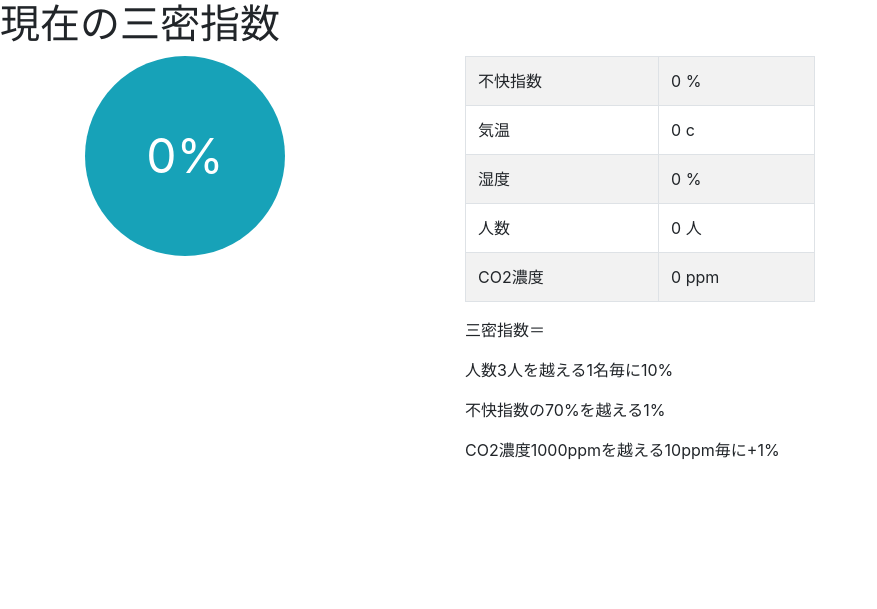
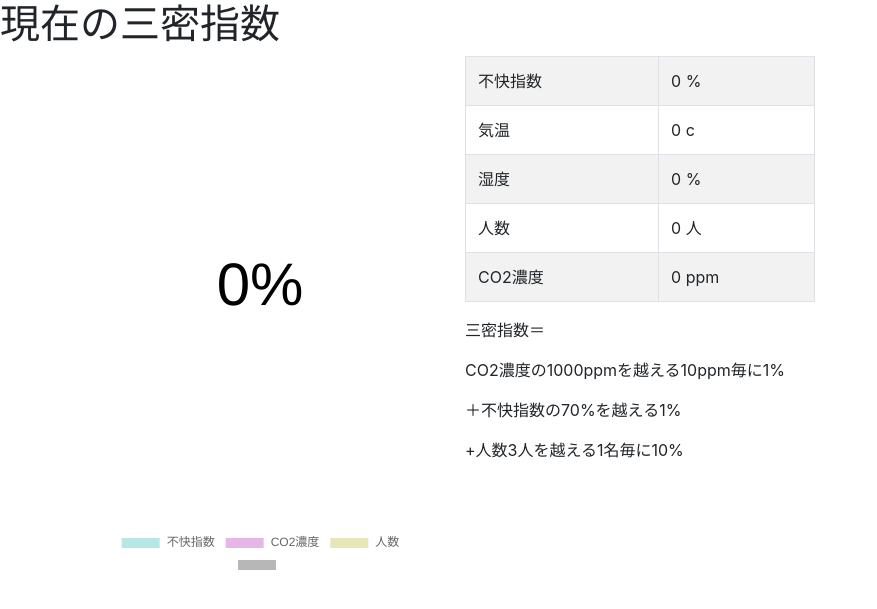
Before and after one commit to tt-hasegawa/mmsensor_web, a Flask app: page / in a window 1280 px wide. Shown: the part 56-665 px from the top of the page, without its empty margins (0-877 px from the left). Run offline with Flask 2, Linux system fonts and the light colour scheme; data that the repository does not hold is empty; some libraries are stand-ins or nearby versions.

Commit message:
mod pie chart

```diff
--- a/server.py
+++ b/server.py
@@ -40,8 +40,8 @@ db.create_tables([VentilationInfo])
 
 # パスワード認証用ユーザ設定
 users = {
-    "user": "password",
-}
+        "user": "password",
+        }
 
 # パスワード認証がかかっているページでの認証処理
 @auth.get_password
@@ -63,45 +63,45 @@ def get_Ventilations(numOfRecord):
     # グラフ描画用データセットを準備する。
     # 色や説明はここで変更する。
     dataset1 = {
-        'label':'気温(c)',
-        'backgroundColor':'rgba(75,192,192,0.4)',
-        'borderColor':'rgba(75,192,192,1)',
-        'yAxisID':'y-axis-1',
-        'fill':'false',
-        'data':[]
-    }
+            'label':'気温(c)',
+            'backgroundColor':'rgba(75,192,192,0.4)',
+            'borderColor':'rgba(75,192,192,1)',
+            'yAxisID':'y-axis-1',
+            'fill':'false',
+            'data':[]
+            }
     dataset2 = {
-        'label':'湿度(%)',
-        'backgroundColor':'rgba(192,75,192,0.4)',
-        'borderColor':'rgba(192,75,192,1)',
-        'yAxisID':'y-axis-1',
-        'fill':'false',
-        'data':[]
-    }
+            'label':'湿度(%)',
+            'backgroundColor':'rgba(192,75,192,0.4)',
+            'borderColor':'rgba(192,75,192,1)',
+            'yAxisID':'y-axis-1',
+            'fill':'false',
+            'data':[]
+            }
     dataset3 = {
-        'label':'人数(*10人)',
-        'backgroundColor':'rgba(192,192,75,0.4)',
-        'borderColor':'rgba(192,192,75,1)',
-        'yAxisID':'y-axis-1',
-        'fill':'false',
-        'data':[]
-    }
+            'label':'人数(*10人)',
+            'backgroundColor':'rgba(192,192,75,0.4)',
+            'borderColor':'rgba(192,192,75,1)',
+            'yAxisID':'y-axis-1',
+            'fill':'false',
+            'data':[]
+            }
     dataset4 = {
-        'label':'CO2(ppm)',
-        'backgroundColor':'rgba(192,75,75,0.4)',
-        'borderColor':'rgba(192,75,75,1)',
-        'yAxisID':'y-axis-2',
-        'fill':'false',
-        'data':[]
-    }
+            'label':'CO2(ppm)',
+            'backgroundColor':'rgba(192,75,75,0.4)',
+            'borderColor':'rgba(192,75,75,1)',
+            'yAxisID':'y-axis-2',
+            'fill':'false',
+            'data':[]
+            }
     dataset5 = {
-        'label':'不快指数',
-        'backgroundColor':'rgba(75,75,192,0.4)',
-        'borderColor':'rgba(75,75,192,1)',
-        'yAxisID':'y-axis-1',
-        'fill':'false',
-        'data':[]
-    }
+            'label':'不快指数',
+            'backgroundColor':'rgba(75,75,192,0.4)',
+            'borderColor':'rgba(75,75,192,1)',
+            'yAxisID':'y-axis-1',
+            'fill':'false',
+            'data':[]
+            }
     labels = []
     # データを読み込んで、グラフ用に編集しながら追加していく。
     for v in ventilist:
@@ -120,6 +120,59 @@ def get_Ventilations(numOfRecord):
     result = {
             "labels":labels,
             "datasets":[dataset1,dataset2,dataset3,dataset4,dataset5]}
+    return make_response(jsonify(result))
+
+# 三密指数の要素を取得するチャート用API
+@app.route('/get3Cfactor', methods=['GET'])
+def get_3Cfactor():
+    idx_p=0 # 人数要因
+    idx_f=0 # 不快指数要因
+    idx_c=0 # CO2濃度要因
+    idx_r=0 # 残り
+
+    try:
+        # 換気情報で、各値が0以外の最新データ1件目を取得する.
+        ventilist = VentilationInfo.select().where(
+                (VentilationInfo.humidity > 0) &
+                (VentilationInfo.temperature > 0) &
+                (VentilationInfo.co2 > 0) &
+                (VentilationInfo.population > 0)
+                ).order_by(VentilationInfo.recdate.desc()).limit(1)
+    except VentilationInfo.DoesNotExist:
+        abort(404)
+    # データがあれば、三密指数を計算する.
+    if len(ventilist) > 0:
+        v = ventilist[0]
+        h=v.humidity
+        t=v.temperature
+        p=v.population
+        c=v.co2
+        # 不快指数の計算
+        f = int(0.81*t + 0.01 * h * (0.99*t - 14.3) + 46.3)
+        # 人口密度が3人を越える1人毎に10%増加
+        if p is not None and p > 3:
+            idx_p=(p-3)*10
+        # 不快指数が70を越える1%毎に1%増加
+        if f > 70:
+            idx_f=(f-70)
+        # CO2濃度が1000を越える10ppm毎に1%増加
+        if c > 1000:
+            idx_c=(c-1000)/10
+        idx_r = 100 - (idx_p+idx_c+idx_f)
+
+
+    # JSON形式で戻り値を返すために整形
+    result = {'labels':['不快指数','CO2濃度','人数',''],
+            'datasets':[
+                {'backgroundColor':
+                    [ 'rgba(75,192,192,0.4)',
+                        'rgba(192,75,192,0.4)',
+                        'rgba(192,192,75,0.4)',
+                        'rgba(75,75,75,0.4)'
+                        ],
+                    'data':[idx_f,idx_c,idx_p,idx_r]
+                    }
+                ]}
     return make_response(jsonify(result))
 
 # データ登録API
--- a/templates/index.html
+++ b/templates/index.html
@@ -7,8 +7,76 @@
 	<div class="container">
 		<div class="row">
 			<div class="col-md-4">
-				<p class="bg-info text-white rounded-circle d-flex align-items-center justify-content-center"
-       style="width:200px;height:200px;font-size:48px;"> {{idx}}% </p>
+				<canvas id="myPieChart" width=200px height=300px></canvas>
+				<script>
+Chart.plugins.register({
+	afterDatasetsDraw: function(chartInstance, easing) {
+		if (chartInstance.config.type == "doughnut") {
+			var ctx = chartInstance.chart.ctx;
+			chartInstance.data.datasets.forEach(function (dataset, i) {
+				var meta = chartInstance.getDatasetMeta(i);
+				if (!meta.hidden) {
+					meta.data.forEach(function(element, index) {
+						ctx.fillStyle = 'white';
+
+						var fontSize = 16;
+						var fontStyle = 'normal';
+						var fontFamily = 'Helvetica Neue';
+						ctx.font = Chart.helpers.fontString(fontSize, fontStyle, fontFamily);
+
+
+						var dataString = chartInstance.data.labels[index];
+						var dataString2 = dataset.data[index];
+
+						ctx.textAlign = 'center';
+						ctx.textBaseline = 'middle';
+
+						var padding = 5;
+						var position = element.tooltipPosition();
+
+						ctx.fillText(dataString, position.x, position.y - (fontSize / 2) - padding);
+						ctx.fillText(dataString2, position.x, position.y - (fontSize / 2) - padding + fontSize);
+					});
+				}
+			});
+
+			ctx.fillStyle = 'black';
+			var fontSize = 60;
+			var fontStyle = 'normal';
+			var fontFamily = "Helvetica Neue";
+			ctx.font = Chart.helpers.fontString(fontSize, fontStyle, fontFamily);
+
+			ctx.textAlign = 'center';
+			ctx.textBaseline = 'middle';
+			var text = '{{idx}}%';
+			var textX = chartInstance.width/2;
+			var textY = chartInstance.height/2 - (fontSize/2);
+
+			ctx.fillText(text, textX, textY);
+		}
+	}
+});
+
+$(function () {
+	graph();
+	function graph() {
+		$.get("/get3Cfactor", function (data) {
+			var ctx = document.getElementById("myPieChart");
+			var myPieChart = new Chart(ctx, {
+				type: 'doughnut',
+				data: data,
+				options:{
+					legend:{
+						display: true,
+						position: 'bottom'
+					}
+				}
+			});
+		});
+	}
+});
+
+				</script>
 			</div>
 			<div class="col-md-4">
 				<div class="table-responsive">
@@ -20,9 +88,9 @@
 						<tr><td class="info">CO2濃度</td><td>{{co2}} ppm</td></tr>
 					</table>
 					<p>三密指数＝</p>
-					<p>人数3人を越える1名毎に10%</p>
-					<p>不快指数の70%を越える1%</p>
-					<p>CO2濃度1000ppmを越える10ppm毎に+1%</p>
+					<p>CO2濃度の1000ppmを越える10ppm毎に1%</p>
+					<p>＋不快指数の70%を越える1%</p>
+					<p>+人数3人を越える1名毎に10%</p>
 				</div>
 			</div>
 		</div>
```
